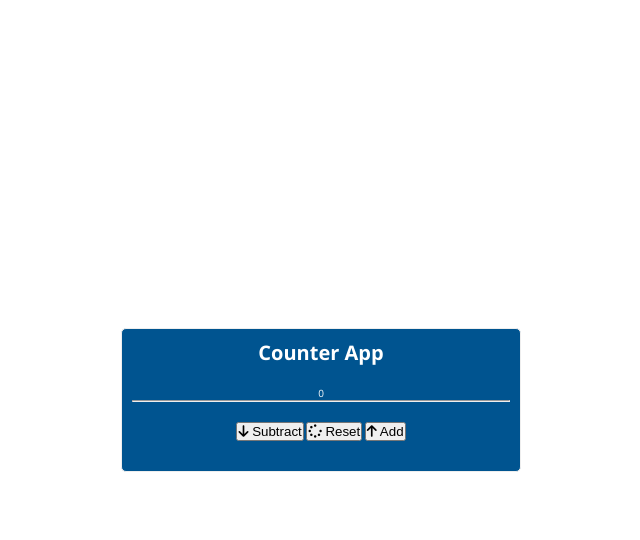
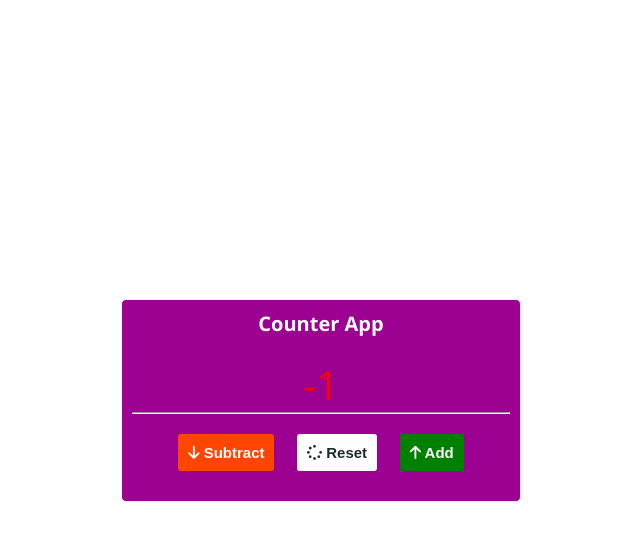
Before and after one commit to omodaraodubiro/counter-app, a plain HTML site: page index.html in a window 1280 px wide. Both pictures are taken after a click on the button "Subtract". Shown: the whole page, without its empty margins (319-959 px from the left). Drawn offline with nearby package versions, Linux system fonts and the light colour scheme.

Commit message:
worked on a counter

```diff
--- a/index.html
+++ b/index.html
@@ -1,11 +1,14 @@
 <!DOCTYPE html>
 <html lang="en">
   <head>
-    <meta charset="UTF-8">
-    <meta http-equiv="X-UA-Compatible" content="IE=edge">
-    <meta name="viewport" content="width=device-width, initial-scale=1.0">
-    <script src="https://kit.fontawesome.com/1935d064dd.js" crossorigin="anonymous"></script>
-    <link rel="stylesheet" href="style.css">
+    <meta charset="UTF-8" />
+    <meta http-equiv="X-UA-Compatible" content="IE=edge" />
+    <meta name="viewport" content="width=device-width, initial-scale=1.0" />
+    <script
+      src="https://kit.fontawesome.com/7c68763aac.js"
+      crossorigin="anonymous"
+    ></script>
+    <link rel="stylesheet" href="style.css" />
     <title>Document</title>
   </head>
   <body>
@@ -13,18 +16,18 @@
       <div class="counter-div">
         <h1>Counter App</h1>
         <span class="count">0</span>
-            <hr>
+        <hr />
         <div class="buttons">
           <button class="subtract">
-                    <i class="fas fa-arrow-down"></i>
+            <i class="fas fa-arrow-down subtract"></i>
             Subtract
           </button>
           <button class="reset">
-                    <i class="fas fa-spinner"></i>
+            <i class="fas fa-spinner reset"></i>
             Reset
           </button>
           <button class="add">
-                    <i class="fas fa-arrow-up"></i>
+            <i class="fas fa-arrow-up add"></i>
             Add
           </button>
         </div>
--- a/script.js
+++ b/script.js
@@ -0,0 +1,25 @@
+let count = document.querySelector(".count");
+let buttons = document.querySelector(".buttons");
+buttons.addEventListener("click", (e) => {
+  if (e.target.classList.contains("add")) {
+    count.innerHTML++;
+    setColor();
+  }
+  if (e.target.classList.contains("subtract")) {
+    count.innerHTML--;
+    setColor();
+  }
+  if (e.target.classList.contains("reset")) {
+    count.innerHTML = 0;
+    setColor();
+  }
+});
+function setColor() {
+  if (count.innerHTML > 0) {
+    count.style.color = "lightgreen";
+  } else if (count.innerHTML < 0) {
+    count.style.color = "red";
+  } else {
+    count.style.color = "white";
+  }
+}
--- a/style.css
+++ b/style.css
@@ -1,5 +1,4 @@
-@import url('https://fonts.googleapis.com/css2?family=Open+Sans:wght@300;400;600;700&display=swap');
-
+@import url("https://fonts.googleapis.com/css2?family=Open+Sans:wght@300;400;600;700&display=swap");
 
 :root {
   --white: #fff;
@@ -23,7 +22,7 @@ html {
 }
 
 body {
-    font-family: 'Open Sans', sans-serif;
+  font-family: "Open Sans", sans-serif;
 }
 
 p {
@@ -44,15 +43,39 @@ img {
   align-items: center;
   height: 100vh;
 }
-.counter-div{
+.counter-div {
   width: 40rem;
   border: 1px solid var(--color-grey);
   padding: 1rem;
-    background-color: var(--light-blue);
+  background-color: var(--color-primary);
   color: var(--white);
   text-align: center;
   border-radius: 5px;
 }
-.counter-div > *{
+.counter-div > * {
   margin-bottom: 2rem;
 }
+.count {
+  font-size: 4rem;
+}
+.buttons button {
+  padding: 1rem;
+  margin: 0 1rem;
+  font-size: 1.5rem;
+  border: none;
+  outline: none;
+  border-radius: 3px;
+  color: var(--white);
+  font-weight: 700;
+  cursor: pointer;
+}
+button.subtract {
+  background-color: orangered;
+}
+button.reset {
+  background-color: var(--white);
+  color: var(--black);
+}
+button.add {
+  background-color: green;
+}
```
Lines whose indentation alone changed are shown as unchanged.
